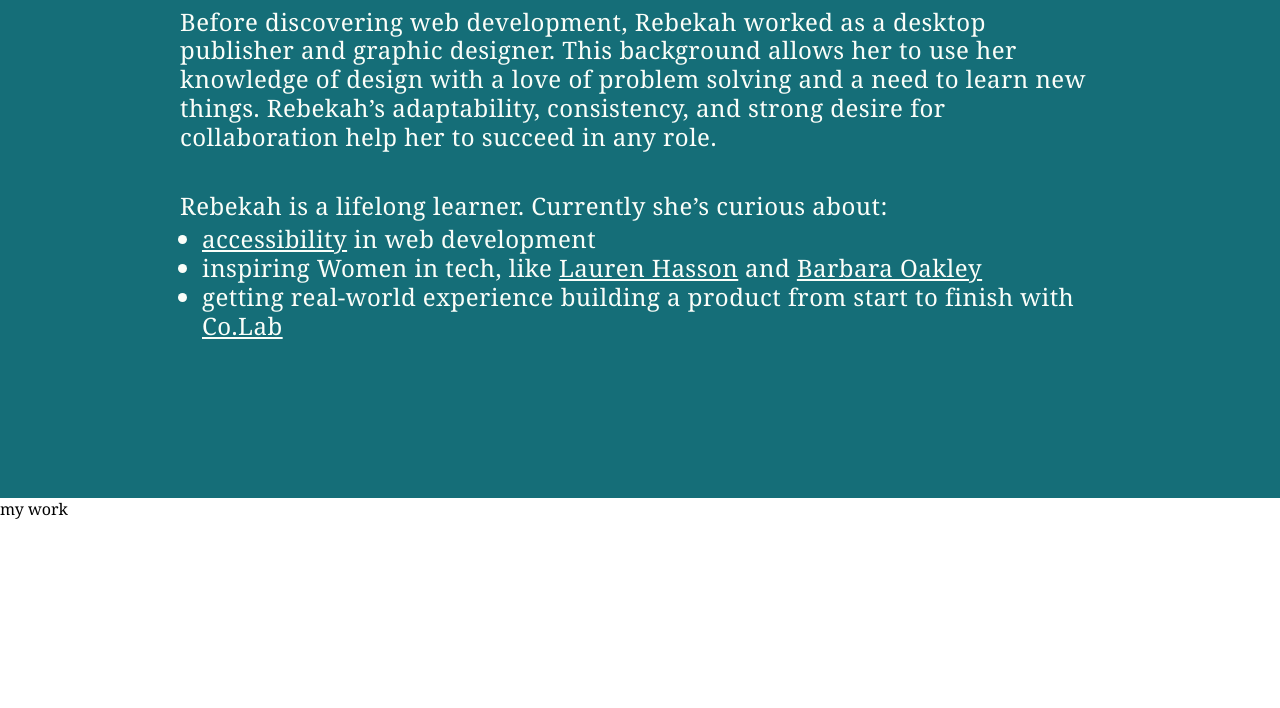
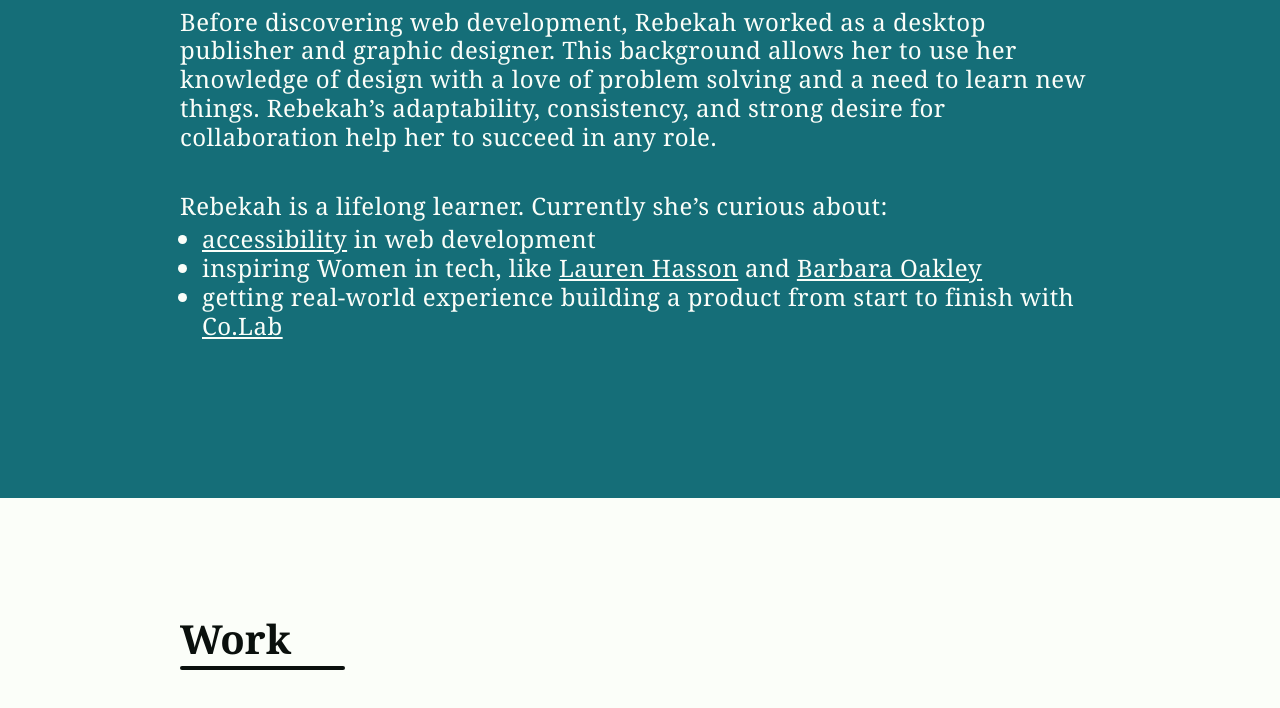
Before and after one commit to bekahjaned/dev-portfolio, a React (Create React App) app: page / in a window 1280 px wide. Shown: the part 1152-1860 px from the top of the page. Before the commit the page ends 1672 px from the top, so only its background shows below. Built offline with nearby package versions, Linux system fonts and the light colour scheme.

Commit message:
Create Work component

```diff
--- a/src/App.js
+++ b/src/App.js
@@ -21,7 +21,7 @@ function App() {
       <NavBar />
       <Header />
       <About theme={theme.blue} />
-      <Work />
+      <Work theme={theme.white}/>
     </div>
   );
 }
--- a/src/Components/Work/index.js
+++ b/src/Components/Work/index.js
@@ -1,10 +1,14 @@
 import React from 'react'
 
-function Work() {
+import { SectionWrap } from '../../Elements/SectionWrap'
+
+import SectionTitle from '../SectionTitle'
+
+function Work({ theme }) {
     return (
-        <div>
-            my work
-        </div>
+        <SectionWrap background={theme.background} color={theme.color}>
+            <SectionTitle id="work" title="Work" color={theme.color} />
+        </SectionWrap>
     )
 }
 
```
